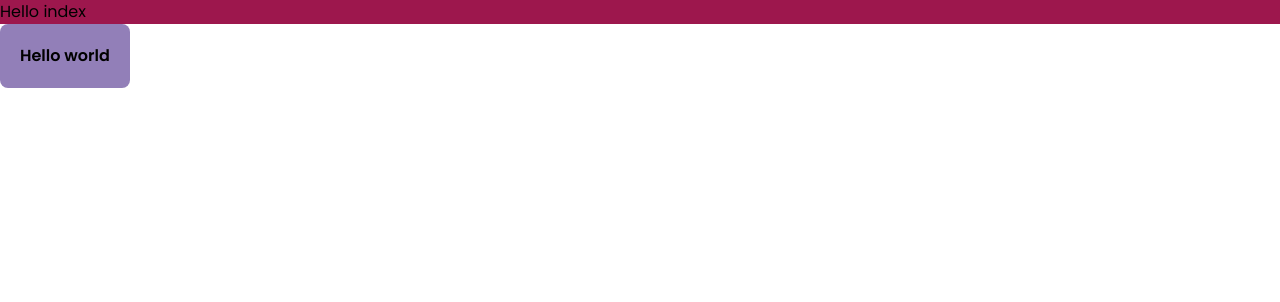
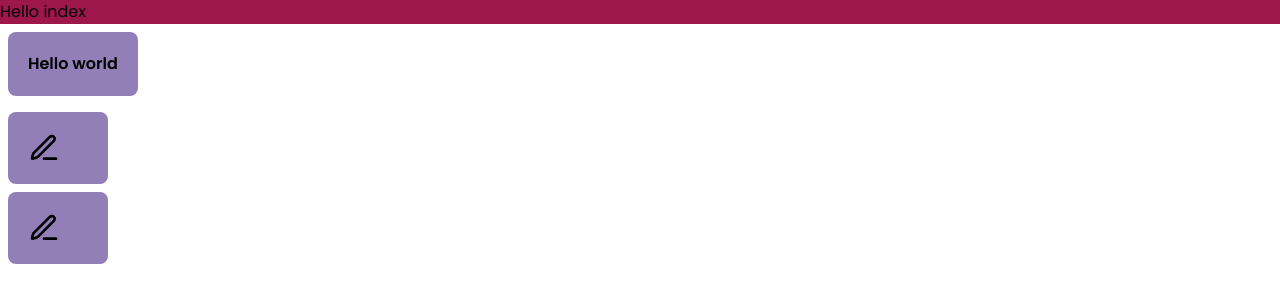
Before and after one commit to JarneDel/digital-patient-twin-frontend, a Nuxt app: page / in a window 1280 px wide. Shown: the top 302 px of the page. Built offline with nearby package versions, Linux system fonts and the light colour scheme.

Commit message:
end of day

```diff
--- a/components/pressables/button.vue
+++ b/components/pressables/button.vue
@@ -27,7 +27,8 @@ defineProps({
   <button
     @click="e => $emit('click', e)"
     :disabled="disabled"
-    class="width rounded-lg bg-tertiary-500 p-5 font-semibold"
+    class="width m-2 rounded-lg bg-tertiary-500 p-5 font-semibold transition-colors hover:bg-tertiary-400"
+    :class="{ 'bg-tertiary-300': disabled }"
   >
     <slot />
   </button>
--- /dev/null
+++ b/components/pressables/edit.vue
@@ -0,0 +1,50 @@
+<script setup lang="ts">
+import { LucideEdit3, LucideX, LucideTrash } from 'lucide-vue-next'
+import Button from '~/components/pressables/button.vue'
+
+defineProps({
+  selectedCount: {
+    type: Number,
+    required: false,
+    default: 0,
+  },
+  isEditing: {
+    type: Boolean,
+    required: false,
+    default: false,
+  },
+})
+defineEmits(['update:isEditing', 'delete'])
+</script>
+
+<template>
+  <div>
+    <div
+      class="m-2 h-[72px] max-w-[100px] rounded-lg bg-tertiary-500 p-5 font-semibold transition-all"
+      :class="{ 'max-w-[400px]': isEditing }"
+    >
+      <button
+        v-if="!isEditing"
+        @click="e => (isEditing = true)"
+        class="h-full w-full"
+      >
+        <lucide-edit3 class="h-8 w-8" />
+      </button>
+      <div v-else>
+        <div class="flex flex-row justify-between gap-2">
+          <p class="whitespace-nowrap">{{ selectedCount }} selected</p>
+          <div class="flex flex-row justify-end">
+            <button>
+              <lucide-trash class="h-8 w-8"></lucide-trash>
+            </button>
+            <button @click="e => (isEditing = false)">
+              <lucide-x class="h-8 w-8" />
+            </button>
+          </div>
+        </div>
+      </div>
+    </div>
+  </div>
+</template>
+
+<style scoped></style>
--- a/package.json
+++ b/package.json
@@ -36,5 +36,8 @@
     "plugins": [
       "prettier-plugin-tailwindcss"
     ]
+  },
+  "dependencies": {
+    "lucide-vue-next": "^0.216.0"
   }
 }
--- a/pages/index.vue
+++ b/pages/index.vue
@@ -3,6 +3,8 @@
 <template>
   <div class="bg-pink-800">Hello index</div>
   <PressablesButton>Hello world</PressablesButton>
+  <PressablesEdit />
+  <PressablesEdit />
 </template>
 
 <style scoped></style>
```
Also changed, not shown: 1 other file (tests, documents, lock files or other folders).
